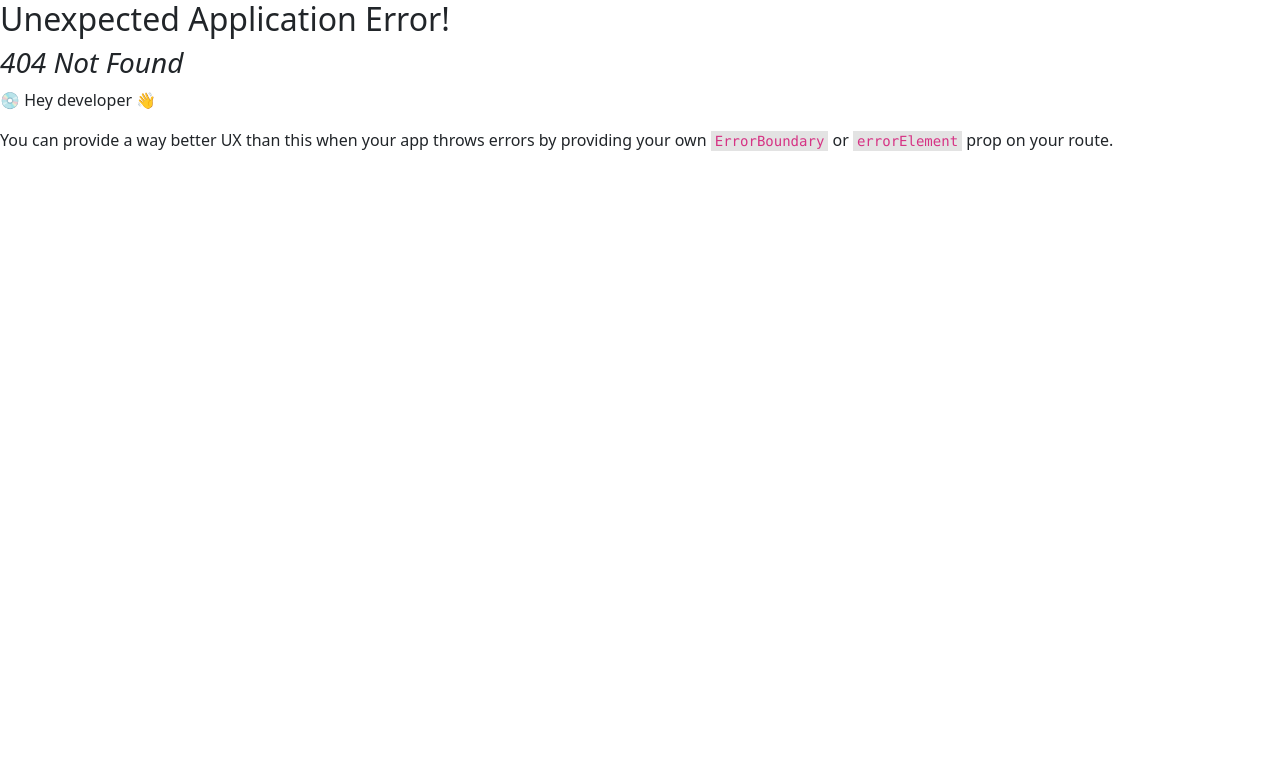
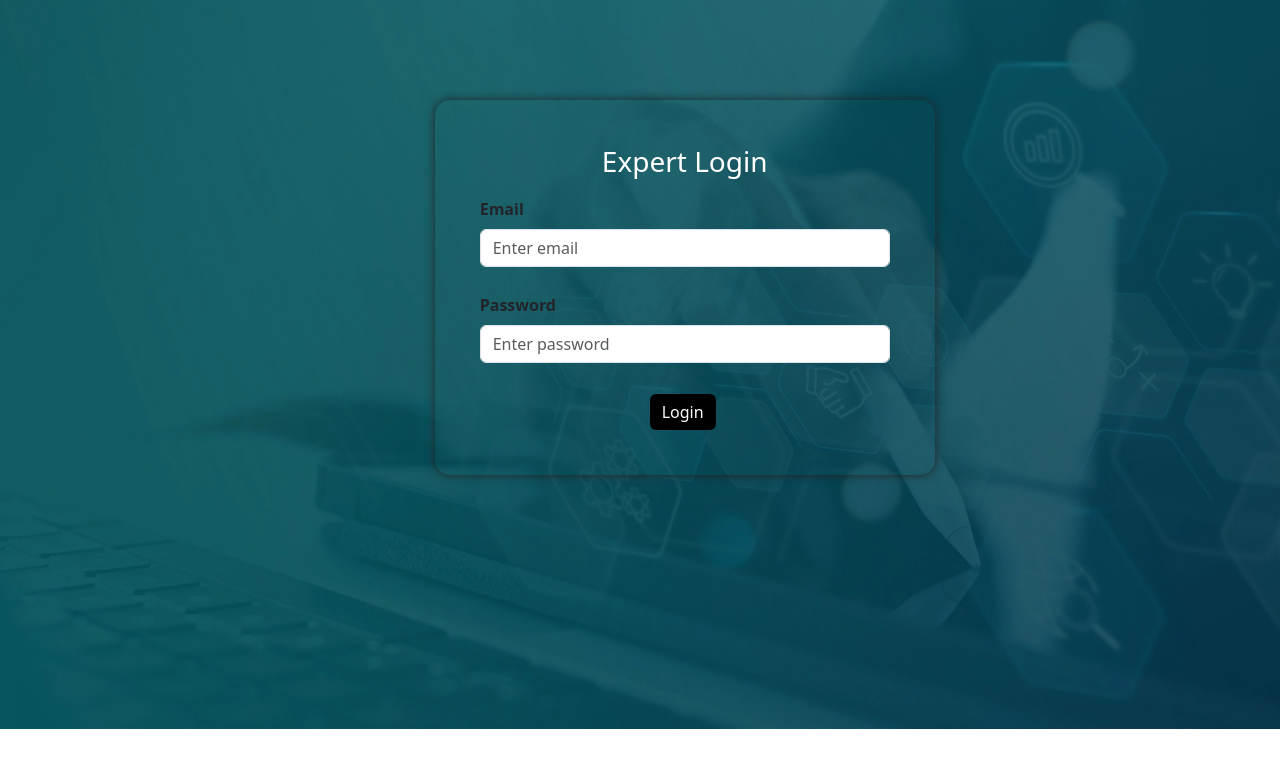
Before and after one commit to Rithin-IT/Financial-Assistance-App, a React (Vite) app: page /expert/loginexpert in a window 1280 px wide. Before the commit this address had no page. Shown: the top 768 px of the page. Built offline with nearby package versions, Linux system fonts and the light colour scheme.

Commit message:
expert_loading

```diff
--- a/src/Pages/Expert/expertLogin.jsx
+++ /dev/null
@@ -1,9 +0,0 @@
-function ExpertLogin(){
-
-
-    return <div>
-        <h2>Welcome to Admin Login</h2>
-    </div>
-}
-
-export default ExpertLogin
--- /dev/null
+++ b/src/Pages/Expert/loginExpert.jsx
@@ -0,0 +1,67 @@
+import { Form, Button, Row, Col } from 'react-bootstrap';
+import 'bootstrap/dist/css/bootstrap.min.css';
+import { useState } from 'react'
+import { useNavigate } from 'react-router';
+import axios from 'axios';
+import img from '../../assets/web.webp'
+
+
+function LoginExpert() {
+
+    const navigate = useNavigate();
+    const [inputValue, setinputValue] = useState({
+        email: "",
+        password: ""
+    })
+
+    const submit = () => {
+        if (inputValue.email === "" || inputValue.password === "") {
+            alert("Please Fill");
+            return;
+        }
+        console.log(inputValue)
+        const formData = new FormData();
+        formData.append("email", inputValue.email);
+        formData.append("password", inputValue.password);
+
+        axios.post("https://agaram.academy/api/b4/action.php?request=ai_finance_expert_login", formData)
+            .then((response) => {
+
+                console.log(response);
+
+                if (response.data.status === "success") {
+                    alert("Login Successful");
+                    navigate('/expert/viewuserdetails')
+                }
+            })
+    }
+
+    return <div style={{
+         backgroundImage: `url(${img})`,
+                    backgroundSize: "cover",
+                    backgroundRepeat: "no-repeat",
+                    height: "729px",
+                    overflowX:"hidden"
+    }}>
+        <Row className='justify-content-center'>
+            <Col md="6" lg="4">
+                <div style={{ width: "500px", marginTop: "100px", borderRadius: "15px", background: "transparent", boxShadow: "0 0 10px" }} >
+                    <Form style={{ padding: "45px" }}>
+                    <h3 style={{ textAlign: "center", color:"white" }}>Expert Login</h3>
+                        <Form.Group className="mb-3">
+                            <Form.Label style={{marginTop:"10px"}}><b>Email</b></Form.Label>
+                            <Form.Control type="email" placeholder="Enter email" value={inputValue.email} onChange={(e) => setinputValue({ ...inputValue, email: e.target.value })} required />
+                        </Form.Group>
+                        <Form.Group className="mb-3">
+                            <Form.Label style={{marginTop:"10px"}}><b>Password</b></Form.Label>
+                            <Form.Control type="password" placeholder="Enter password" value={inputValue.password} onChange={(e) => setinputValue({ ...inputValue, password: e.target.value })} required />
+                        </Form.Group>
+                        <Button type="button" style={{ marginLeft: "170px", backgroundColor: "black" ,border:"none", marginTop:"15px"}} onClick={submit}> Login </Button>
+                    </Form>
+                </div>
+            </Col>
+        </Row>
+    </div>
+}
+
+export default LoginExpert
--- a/src/Pages/Expert/viewUserDetails.jsx
+++ b/src/Pages/Expert/viewUserDetails.jsx
@@ -1,11 +1,92 @@
+import { useState, useEffect } from 'react';
+import 'bootstrap/dist/css/bootstrap.min.css';
+import { Row, Col } from 'react-bootstrap';
+import { useDispatch } from 'react-redux';
+import { useNavigate } from 'react-router';
+import axios from 'axios';
 
 
-function ViewUserDetails(){
+
+function ViewUserDetails() {
+
+    let userId = JSON.parse(localStorage.getItem("user"))
+
+    const [inputValue, setInputValue] = useState({
+        name:"",
+        email:"",
+        DOB: "",
+        currentWorkingCompany: "",
+        salary: "",
+        monthlyExpense: "",
+        monthlySaving: "",
+        skills: [],
+        goals: [],
+        budget_of_all_goals: []
+    })
+
+    const dispatch = useDispatch();
+    const navigate = useNavigate();
 
 
-    return <div>
-        <h2>ViewUserDetails </h2>
-    </div>
+       const getApi = () => {
+       axios.get(`https://agaram.academy/api/b4/action.php?request=ai_finance_view_expert_users&expert_id=${userId.id}`)
+           .then((res) => {
+              let getData = res.data.data.data
+              setInputValue(JSON.parse(getData))
+           })
+       }
+
+
+       useEffect(() => {
+         getApi();
+       }, []);
+
+
+
+
+    return (
+        <div>
+            <Row>
+                <Col sm="10">
+                    <div style={{ width: "100%", height: "100%" }}>
+                        <h4 style={{ textAlign: "center" }}>Requested User Details</h4>
+                        <table style={{ borderCollapse: "collapse", marginLeft: "120px", minWidth: "100%", borderRadius: "5px 5px 0 0", overflow: "hidden", boxShadow: "0 0 20px black", marginTop: "25px" }}>
+                            <thead style={{ backgroundColor: "teal", color: "white", textAlign: "center", fontWeight: "bold", padding: "15px" }}>
+                                <tr>
+                                    <th style={{ padding: "10px" }}>Name</th>
+                                    <th>Email</th>
+                                    <th>DOB</th>
+                                    <th>Current working company</th>
+                                    <th>Salary</th>
+                                    <th>Monthly Expense</th>
+                                    <th>Monthly Savings</th>
+                                    <th>Skills</th>
+                                    <th>Goals</th>
+                                    <th>Budget of all goals </th>
+                                </tr>
+                            </thead>
+
+                            <tbody style={{ borderBottom: "3px solid teal" }}>
+                                <tr style={{ borderBottom: "1px solid gainsboro" }}>
+                                    <td>{inputValue.name}</td>
+                                    <td>{inputValue.email}</td>
+                                    <td>{inputValue.DOB}</td>
+                                    <td>{inputValue.currentWorkingCompany}</td>
+                                    <td>{inputValue.salary}</td>
+                                    <td>{inputValue.monthlyExpense}</td>
+                                    <td>{inputValue.monthlySaving}</td>
+                                    <td>{inputValue.skills?.map((value) => <li>{value}</li>)}</td>
+                                    <td>{inputValue.goals?.map((v) => <li>{v}</li>)}</td>
+                                </tr>
+                            </tbody>
+                        </table>
+                    </div>
+                </Col>
+            </Row>
+        </div>
+
+    );
 }
 
+
 export default ViewUserDetails
```
Also changed, not shown: src/main.jsx (+10 -6 lines), src/assets/web.webp (added).
